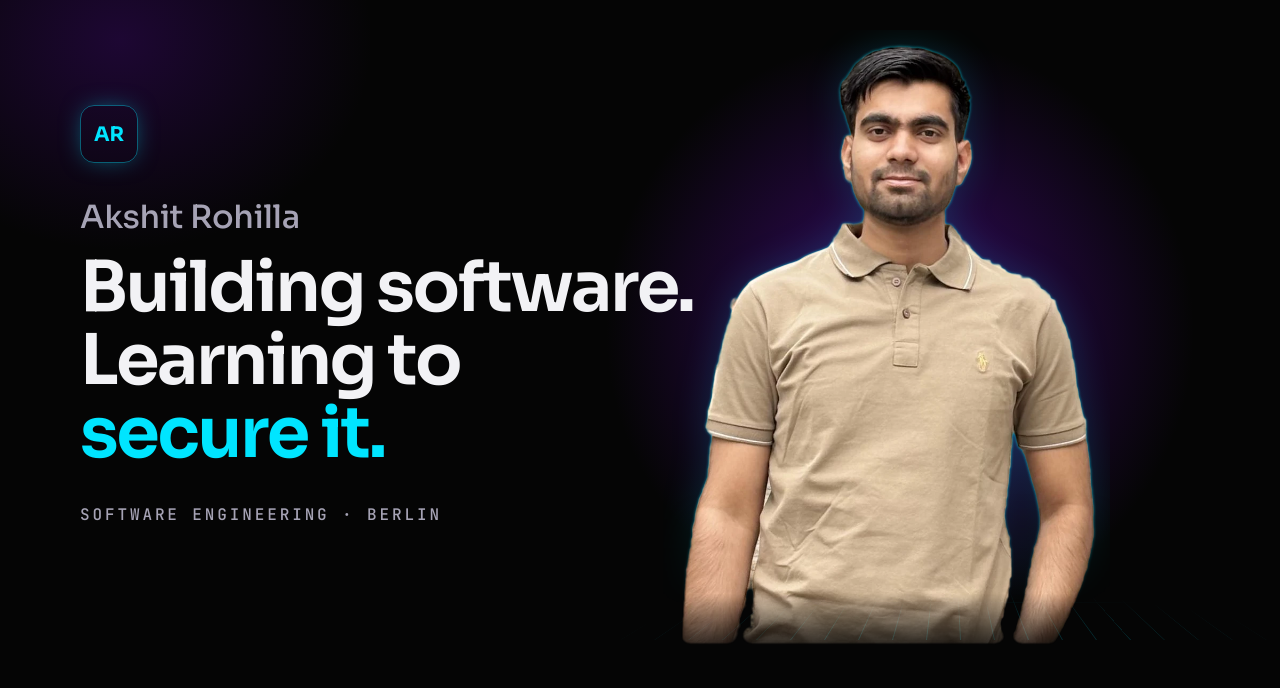
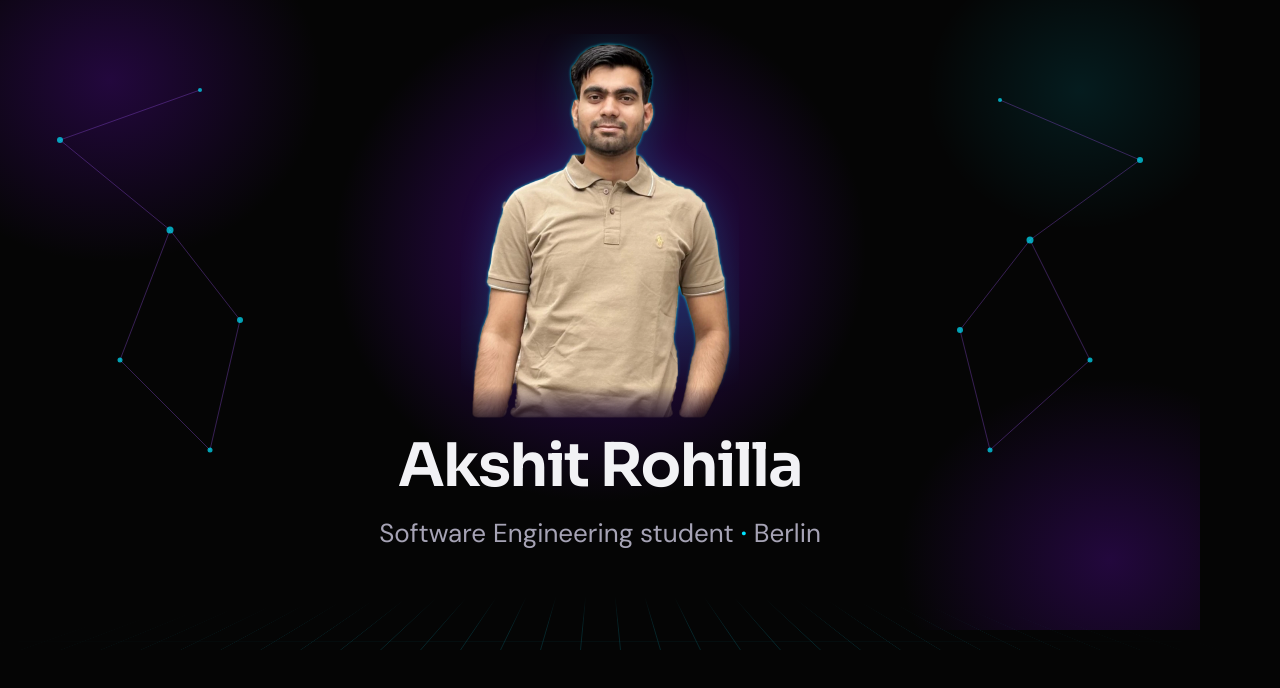
Before and after one commit to AkshitRohilla-prog/portfolio, a website: page scripts/og-image.html in a window 1280 px wide. Drawn offline with Linux system fonts and the light colour scheme.

Commit message:
Link previews: shorter description, square-safe social image

```diff
--- a/scripts/og-image.html
+++ b/scripts/og-image.html
@@ -3,6 +3,9 @@
 <head>
 <meta charset="utf-8">
 <title>OG image source</title>
+<!-- 1200 x 630 social image. Everything that matters (photo, name, tagline) sits inside the
+     central 630 x 630 square (x 285 to 915), because WhatsApp crops previews to that square.
+     Only glow and decoration live outside it. No numbers or statistics. -->
 <style>
   @font-face { font-family: "Sora"; src: url("../assets/fonts/sora-latin-wght.woff2") format("woff2"); font-weight: 100 800; }
   @font-face { font-family: "DM Sans"; src: url("../assets/fonts/dm-sans-latin-wght.woff2") format("woff2"); font-weight: 100 1000; }
@@ -12,46 +15,62 @@
     width: 1200px; height: 630px; overflow: hidden; position: relative;
     background: #050505; color: #F2F2F5; font-family: "DM Sans", sans-serif;
   }
+  /* decoration (may be cropped) */
   .haze {
     position: absolute; inset: 0;
     background:
-      radial-gradient(420px 420px at 900px 330px, rgba(59, 10, 107, .95), transparent 70%),
-      radial-gradient(360px 300px at 120px 40px, rgba(59, 10, 107, .45), transparent 70%);
+      radial-gradient(380px 360px at 600px 250px, rgba(59, 10, 107, .95), transparent 70%),
+      radial-gradient(300px 260px at 110px 80px, rgba(59, 10, 107, .55), transparent 70%),
+      radial-gradient(300px 260px at 1110px 560px, rgba(59, 10, 107, .55), transparent 70%),
+      radial-gradient(220px 200px at 1080px 90px, rgba(0, 229, 255, .10), transparent 70%);
   }
   .grid {
-    position: absolute; left: 620px; right: -80px; bottom: -10px; height: 200px;
-    background-image: linear-gradient(rgba(0,229,255,.16) 1px, transparent 1px), linear-gradient(90deg, rgba(0,229,255,.16) 1px, transparent 1px);
-    background-size: 34px 34px;
-    transform: perspective(380px) rotateX(62deg); transform-origin: bottom center;
-    -webkit-mask-image: radial-gradient(70% 90% at 50% 100%, #000 30%, transparent 75%);
+    position: absolute; left: -100px; right: -100px; bottom: -20px; height: 220px;
+    background-image: linear-gradient(rgba(0,229,255,.14) 1px, transparent 1px), linear-gradient(90deg, rgba(0,229,255,.14) 1px, transparent 1px);
+    background-size: 40px 40px;
+    transform: perspective(420px) rotateX(64deg); transform-origin: bottom center;
+    -webkit-mask-image: radial-gradient(60% 100% at 50% 100%, #000 25%, transparent 75%);
   }
-  .photo, .edge { position: absolute; right: 90px; bottom: -40px; height: 640px; }
+  .net { position: absolute; inset: 0; }
+  .net line { stroke: rgba(150, 80, 230, .35); stroke-width: 1; }
+  .net circle { fill: rgba(0, 229, 255, .7); }
+  /* safe square: x 285 to 915 */
+  .safe { position: absolute; left: 285px; top: 0; width: 630px; height: 630px; }
+  .photo, .edge { position: absolute; left: 50%; top: 34px; height: 400px; transform: translateX(-50%); }
   .edge {
-    filter: drop-shadow(0 0 1.5px rgba(0,229,255,.9)) drop-shadow(0 0 18px rgba(0,229,255,.16));
+    filter: drop-shadow(0 0 1.5px rgba(0,229,255,.9)) drop-shadow(0 0 18px rgba(0,229,255,.18));
     -webkit-mask-image: linear-gradient(to bottom, #000 72%, transparent 90%);
   }
-  .copy { position: absolute; left: 80px; top: 0; bottom: 0; width: 640px; display: flex; flex-direction: column; justify-content: center; }
-  .mark {
-    display: inline-grid; place-items: center; width: 56px; height: 56px; border-radius: 14px;
-    border: 1.5px solid rgba(0,229,255,.4); color: #00E5FF; font-family: "Sora"; font-weight: 700; font-size: 20px;
-    box-shadow: 0 0 24px -6px rgba(0,229,255,.5); margin-bottom: 34px;
-  }
-  .name { font-family: "Sora"; font-weight: 500; font-size: 32px; color: #A6A3B5; letter-spacing: -.01em; }
-  h1 { font-family: "Sora"; font-weight: 650; font-size: 70px; line-height: 1.04; letter-spacing: -.035em; margin: 14px 0 0; }
-  h1 span { color: #00E5FF; white-space: nowrap; }
-  .tag { margin-top: 34px; font-family: "JetBrains Mono"; font-size: 16px; letter-spacing: .18em; color: #A6A3B5; text-transform: uppercase; }
+  .text { position: absolute; left: 0; right: 0; top: 436px; text-align: center; }
+  .name { font-family: "Sora"; font-weight: 650; font-size: 60px; letter-spacing: -.03em; line-height: 1; }
+  .tag { margin-top: 20px; font-size: 26px; color: #A6A3B5; }
+  .tag b { color: #00E5FF; font-weight: 600; }
 </style>
 </head>
 <body>
   <div class="haze"></div>
+  <svg class="net" viewBox="0 0 1200 630" aria-hidden="true">
+    <g>
+      <line x1="60" y1="140" x2="170" y2="230"/><line x1="170" y1="230" x2="120" y2="360"/><line x1="170" y1="230" x2="240" y2="320"/>
+      <line x1="120" y1="360" x2="210" y2="450"/><line x1="240" y1="320" x2="210" y2="450"/><line x1="60" y1="140" x2="200" y2="90"/>
+      <line x1="1140" y1="160" x2="1030" y2="240"/><line x1="1030" y1="240" x2="1090" y2="360"/><line x1="1030" y1="240" x2="960" y2="330"/>
+      <line x1="1090" y1="360" x2="990" y2="450"/><line x1="960" y1="330" x2="990" y2="450"/><line x1="1140" y1="160" x2="1000" y2="100"/>
+    </g>
+    <g>
+      <circle cx="60" cy="140" r="3"/><circle cx="170" cy="230" r="3.5"/><circle cx="120" cy="360" r="2.5"/><circle cx="240" cy="320" r="3"/>
+      <circle cx="210" cy="450" r="2.5"/><circle cx="200" cy="90" r="2"/>
+      <circle cx="1140" cy="160" r="3"/><circle cx="1030" cy="240" r="3.5"/><circle cx="1090" cy="360" r="2.5"/><circle cx="960" cy="330" r="3"/>
+      <circle cx="990" cy="450" r="2.5"/><circle cx="1000" cy="100" r="2"/>
+    </g>
+  </svg>
   <div class="grid"></div>
-  <img class="edge" src="../assets/photo-cutout.webp" alt="">
-  <img class="photo" src="../assets/photo-cutout.webp" alt="">
-  <div class="copy">
-    <div class="mark">AR</div>
-    <div class="name">Akshit Rohilla</div>
-    <h1>Building software.<br>Learning to <span>secure it.</span></h1>
-    <div class="tag">Software Engineering · Berlin</div>
+  <div class="safe">
+    <img class="edge" src="../assets/photo-cutout.webp" alt="">
+    <img class="photo" src="../assets/photo-cutout.webp" alt="">
+    <div class="text">
+      <div class="name">Akshit Rohilla</div>
+      <div class="tag">Software Engineering student <b>·</b> Berlin</div>
+    </div>
   </div>
 </body>
 </html>
```
Also changed, not shown: index.html (+5 -4 lines), README.md, assets/og-image.png.
